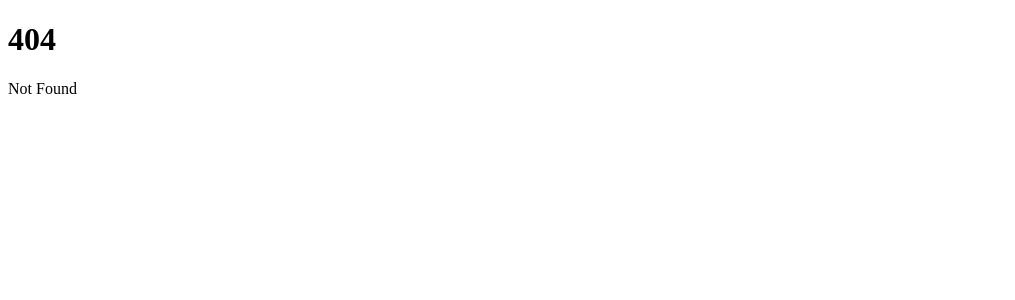
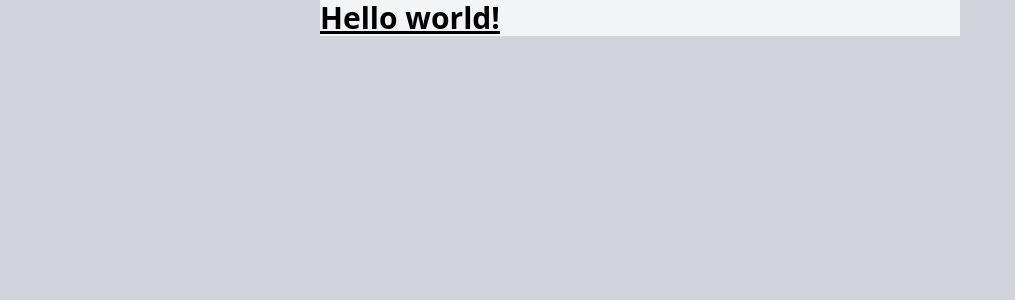
Before and after one commit to IvoKrijtMIC/clubkas-test-svelteKit, a SvelteKit app: page /campaign in a window 1280 px wide. Before the commit this address had no page. Shown: the top 300 px of the page, without its empty margins (0-1015 px from the left). Built offline with nearby package versions, Linux system fonts and the light colour scheme.

Commit message:
Create all neccesary files + things i forgot to push

```diff
--- a/package.json
+++ b/package.json
@@ -18,15 +18,19 @@
 		"@playwright/test": "^1.28.1",
 		"@sveltejs/adapter-auto": "^2.0.0",
 		"@sveltejs/kit": "^1.20.4",
+		"autoprefixer": "^10.4.15",
 		"eslint": "^8.28.0",
 		"eslint-config-prettier": "^8.5.0",
 		"eslint-plugin-svelte": "^2.30.0",
+		"postcss": "^8.4.27",
+		"postcss-import": "^15.1.0",
 		"prettier": "^2.8.0",
 		"prettier-plugin-svelte": "^2.10.1",
 		"svelte": "^4.0.5",
 		"svelte-check": "^3.4.3",
+		"tailwindcss": "^3.3.3",
 		"typescript": "^5.0.0",
-		"vite": "^4.4.2",
+		"vite": "^4.4.9",
 		"vitest": "^0.32.2"
 	},
 	"type": "module"
--- /dev/null
+++ b/postcss.config.js
@@ -0,0 +1,8 @@
+export default {
+  plugins: {
+    'postcss-import': {},
+    'tailwindcss/nesting': {},
+    tailwindcss: {},
+    autoprefixer: {},
+  },
+}
--- /dev/null
+++ b/src/app.css
@@ -0,0 +1,11 @@
+@tailwind base;
+@tailwind components;
+@tailwind utilities;
+
+.container {
+    background-color: theme(colors.gray.100);
+}
+
+.bg-mic-pink {
+    background-color: #f55;
+}
--- a/src/app.html
+++ b/src/app.html
@@ -7,6 +7,6 @@
 		%sveltekit.head%
 	</head>
 	<body data-sveltekit-preload-data="hover">
-		<div style="display: contents">%sveltekit.body%</div>
+		<div class="container mx-auto max-w-screen-sm">%sveltekit.body%</div>
 	</body>
 </html>
--- /dev/null
+++ b/src/routes/+layout.svelte
@@ -0,0 +1,11 @@
+<script>
+    import "../app.css";
+</script>
+
+<style lang="postcss">
+    :global(html) {
+        background-color: theme(colors.gray.300);
+    }
+</style>
+
+<slot />
--- /dev/null
+++ b/src/routes/campaign/+layout.svelte
@@ -0,0 +1,7 @@
+<header>
+    <slot />
+</header>
+
+<footer>
+
+</footer>
--- /dev/null
+++ b/src/routes/campaign/+page.svelte
@@ -0,0 +1 @@
+<h1 class="text-3xl font-bold underline">Hello world!</h1>
--- /dev/null
+++ b/src/routes/campaign/[slug]/+page.svelte
@@ -0,0 +1,14 @@
+<div class="header-bar p-5 pb-48 bg-mic-pink rounded-b-[50px]">
+    <img alt="" src="" />
+    <h1 class="text-3xl text-white text-center mb-5">Dit is header tekst</h1>
+    <p class="text-white text-center">Bla bla bla</p>
+</div>
+<div class="content-card profile p-5 bg-white m-5 -mt-16 shadow-md rounded">
+    <div class="avatar w-[150px] mx-auto -mt-[100px] shadow-md rounded-full bg-white p-0.5">
+        <img alt="" src="https://mic-production-upload-image-share.s3.eu-central-1.amazonaws.com/MIC+Prototypes+en+Demo%27s/MIC_basic_profile-image.svg" class="min-w-full" />
+    </div>
+    <div class="progress-bar my-5">
+        <h2 class="text-2xl text-center mb-2">Progress titel</h2>
+        <progress class="rounded-full bg-gray-100 w-full" value="5" max="10"></progress>
+    </div>
+</div>
--- a/svelte.config.js
+++ b/svelte.config.js
@@ -1,4 +1,5 @@
 import adapter from '@sveltejs/adapter-auto';
+import { vitePreprocess } from '@sveltejs/kit/vite';
 
 /** @type {import('@sveltejs/kit').Config} */
 const config = {
@@ -7,7 +8,8 @@ const config = {
 		// If your environment is not supported or you settled on a specific environment, switch out the adapter.
 		// See https://kit.svelte.dev/docs/adapters for more information about adapters.
 		adapter: adapter()
-	}
+	},
+	preprocess: vitePreprocess()
 };
 
 export default config;
--- /dev/null
+++ b/tailwind.config.js
@@ -0,0 +1,8 @@
+/** @type {import('tailwindcss').Config} */
+export default {
+  content: ['./src/**/*.{html,js,svelte,ts}'],
+  theme: {
+    extend: {},
+  },
+  plugins: [],
+}
```
Also changed, not shown: src/routes/+page.svelte (line endings or trailing spaces), 1 other file (tests, documents, lock files or other folders).
